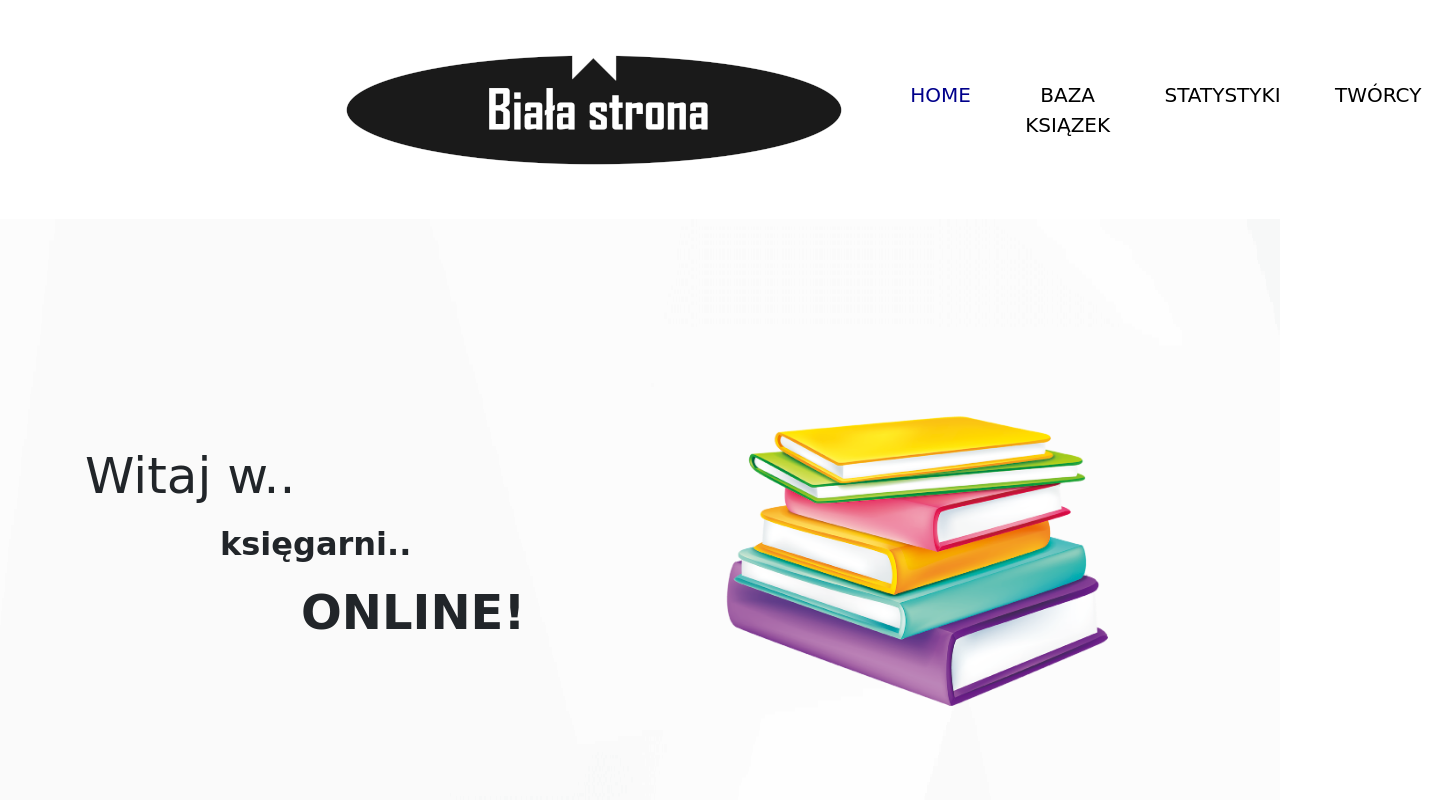
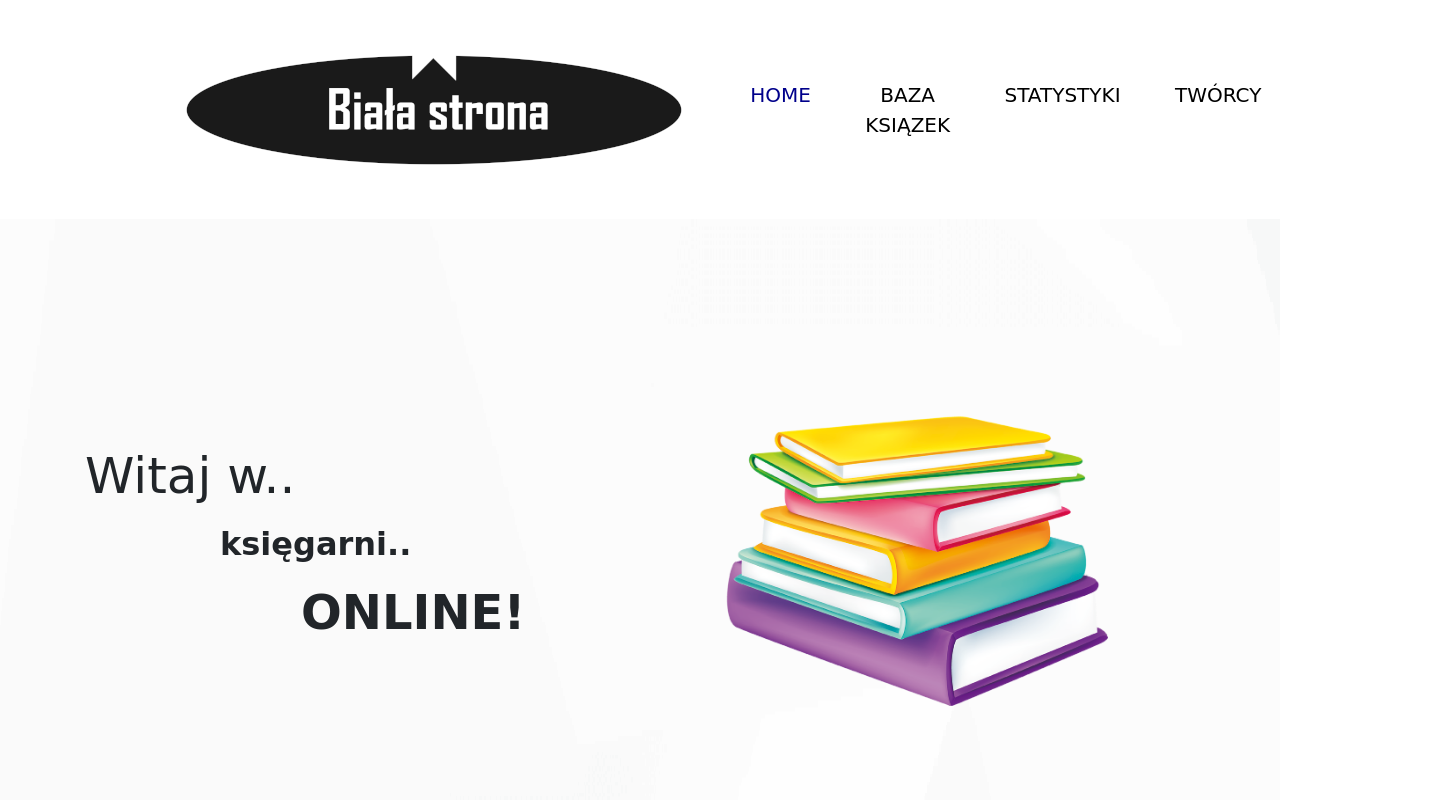
Before and after one commit to viktoriia-kravchuk/Projekt-EDI, a plain HTML site: page index.html in a window 1280 px wide. Shown: the top 800 px of the page, 1449 px wide, since content can reach past the window. Drawn offline with Linux system fonts and the light colour scheme.

Commit message:
Update style.css

```diff
--- a/css/style.css
+++ b/css/style.css
@@ -7,7 +7,7 @@
 }
 
 .glowa .menu .navbar{
-    padding: 1rem 20rem;
+    padding: 1rem 10rem;
 }
 
 .glowa .menu .nav-item .nav-link{
```
